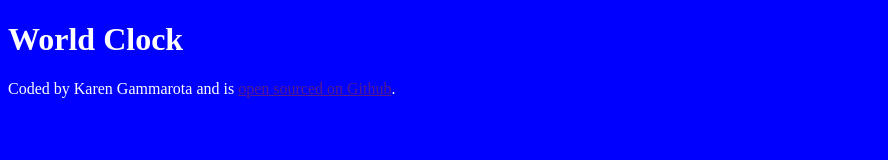
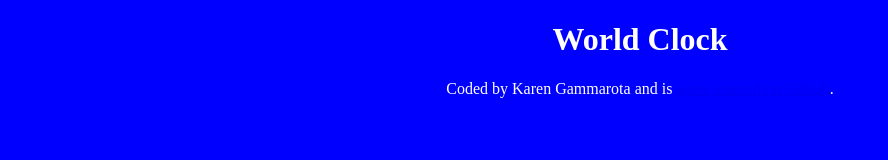
Before and after one commit to PFraise/world-clock, a plain HTML site: page index.html in a window 1280 px wide. Shown: the whole page, without its empty margins (0-888 px from the left). Drawn offline with Linux system fonts and the light colour scheme.

Commit message:
added link to github repo

```diff
--- a/css/style.css
+++ b/css/style.css
@@ -1,4 +1,9 @@
 body {
   background: blue;
   color: white;
+  text-align: center;
 }
+
+footer {
+  text-align: center;
+}
--- a/index.html
+++ b/index.html
@@ -10,7 +10,9 @@
     <h1>World Clock</h1>
     <footer>
       Coded by Karen Gammarota and is
-      <a href="" target="_blank">open sourced on Github</a>.
+      <a href="https://github.com/PFraise/world-clock" target="_blank"
+        >open sourced on Github</a
+      >.
     </footer>
     <script src="javascript/index.js"></script>
   </body>
```
